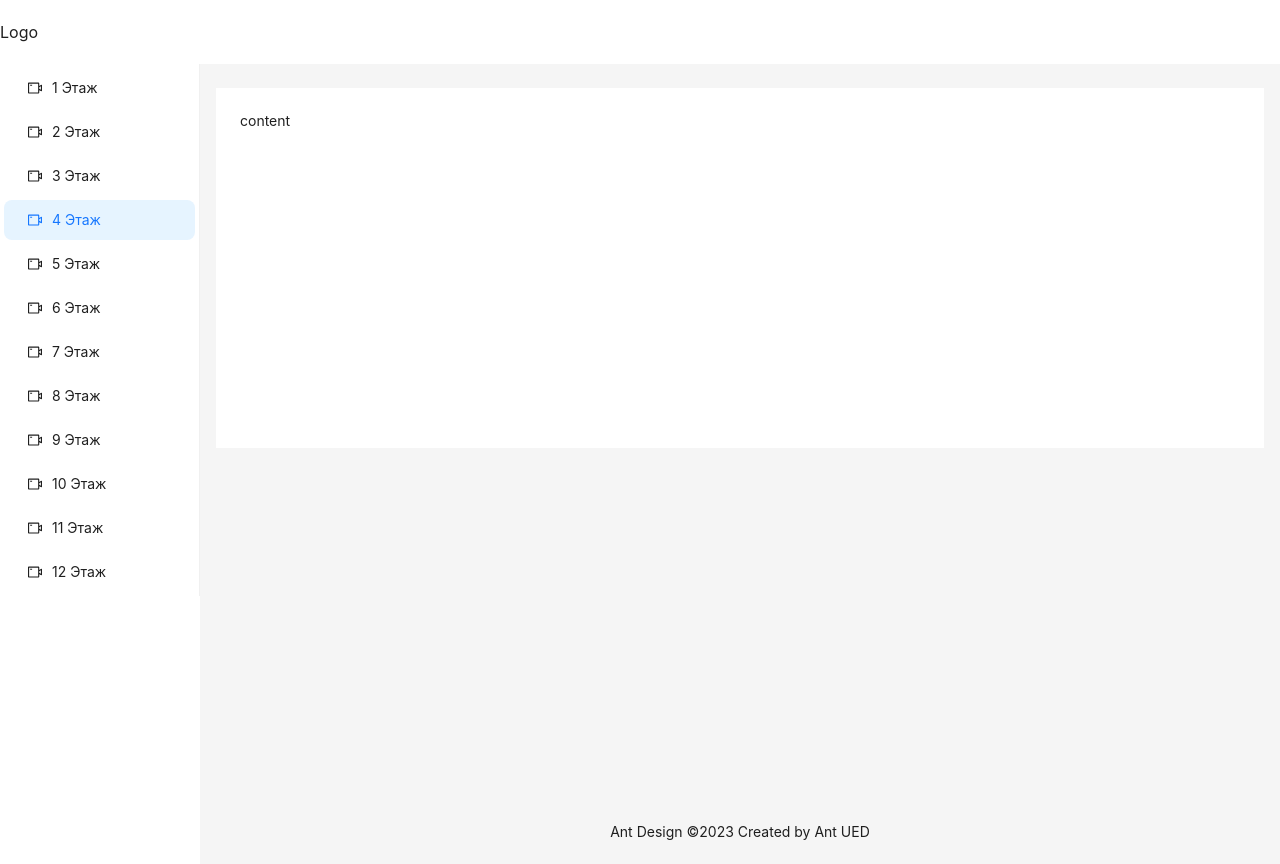
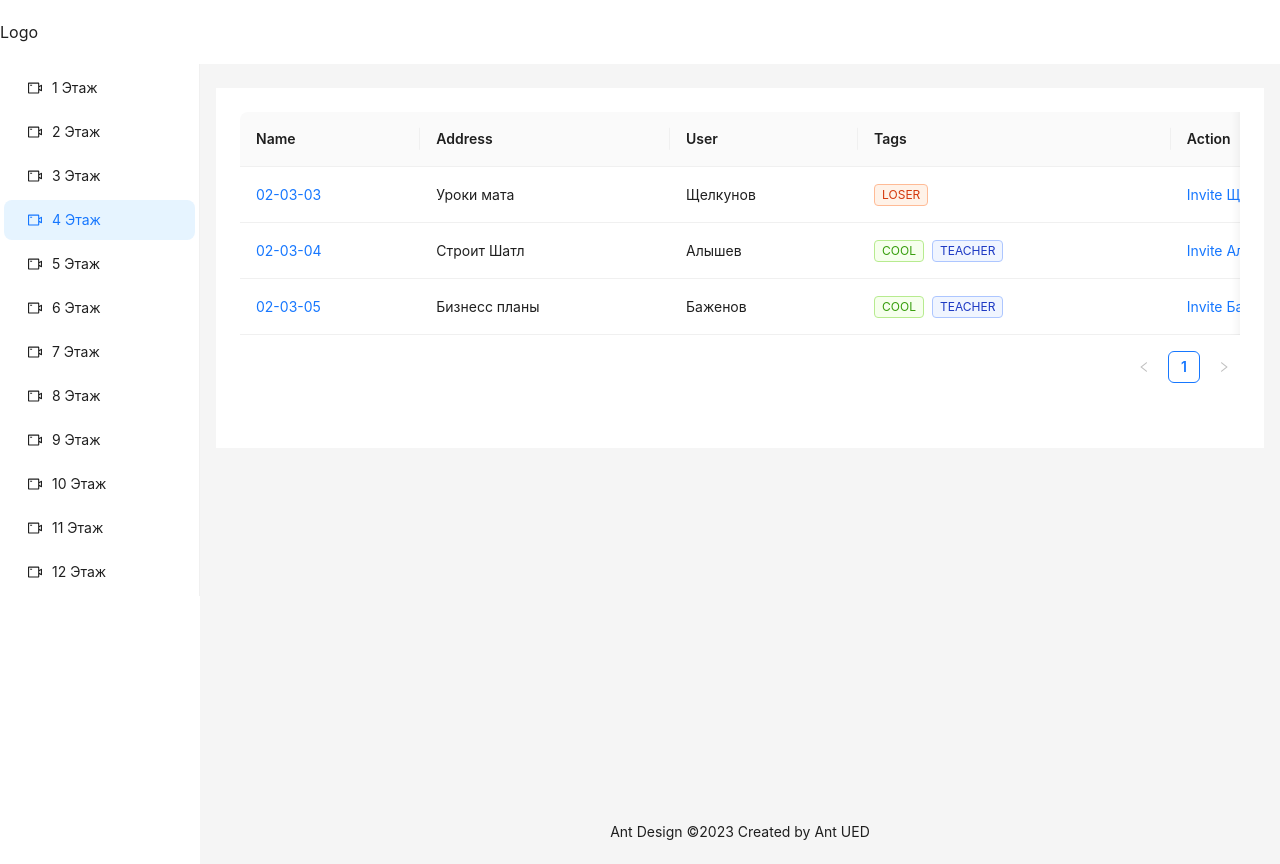
Before and after one commit to PSUTI-booking/site, a React (Create React App) app: page / in a window 1280 px wide. Built offline with nearby package versions, Linux system fonts and the light colour scheme.

Commit message:
feat(*): add table

```diff
--- a/src/App.tsx
+++ b/src/App.tsx
@@ -1,9 +1,14 @@
 import React from "react";
 import Layout from "./layout/Component";
+import Stage from "./Components/Stage/Component";
 import "./App.css";
 
 function App() {
-  return <Layout />;
+  return (
+    <Layout>
+      <Stage />
+    </Layout>
+  );
 }
 
 export default App;
--- /dev/null
+++ b/src/Components/Stage/Component.tsx
@@ -0,0 +1,88 @@
+import React from "react";
+import { Space, Table, Tag } from "antd";
+import type { ColumnsType } from "antd/es/table";
+
+interface DataType {
+  key: string;
+  name: string;
+  user: string;
+  address: string;
+  tags: string[];
+}
+
+const columns: ColumnsType<DataType> = [
+  {
+    title: "Name",
+    dataIndex: "name",
+    key: "name",
+    render: (text) => <a>{text}</a>,
+  },
+  {
+    title: "Address",
+    dataIndex: "address",
+    key: "address",
+  },
+  {
+    title: "User",
+    dataIndex: "user",
+    key: "user",
+  },
+  {
+    title: "Tags",
+    key: "tags",
+    dataIndex: "tags",
+    render: (_, { tags }) => (
+      <>
+        {tags.map((tag) => {
+          let color = tag.length > 5 ? "geekblue" : "green";
+          if (tag === "loser") {
+            color = "volcano";
+          }
+          return (
+            <Tag color={color} key={tag}>
+              {tag.toUpperCase()}
+            </Tag>
+          );
+        })}
+      </>
+    ),
+  },
+  {
+    title: "Action",
+    key: "action",
+    render: (_, record) => (
+      <Space size="middle">
+        <a>Invite {record.user}</a>
+        <a>Delete</a>
+      </Space>
+    ),
+  },
+];
+
+const data: DataType[] = [
+  {
+    key: "02-03-03",
+    name: "02-03-03",
+    user: "Щелкунов",
+    address: "Уроки мата",
+    tags: ["loser"],
+  },
+  {
+    key: "02-03-04",
+    name: "02-03-04",
+    user: "Алышев",
+    address: "Строит Шатл",
+    tags: ["cool", "teacher"],
+  },
+  {
+    key: "02-03-05",
+    name: "02-03-05",
+    user: "Баженов",
+    address: "Бизнесс планы",
+    tags: ["cool", "teacher"],
+  },
+];
+
+const App: React.FC = () => <Table scroll={{ x: 1300 }} columns={columns} dataSource={data} />;
+
+export default App;
--- a/src/layout/Component.tsx
+++ b/src/layout/Component.tsx
@@ -1,12 +1,14 @@
 import React from "react";
-import {
-  VideoCameraOutlined,
-} from "@ant-design/icons";
+import { VideoCameraOutlined } from "@ant-design/icons";
 import { Layout, Menu, theme } from "antd";
 
 const { Header, Content, Footer, Sider } = Layout;
 
-const App: React.FC = () => {
+type Iprops = {
+  children: React.ReactNode;
+};
+
+const LayoutComponent = ({ children }: Iprops) => {
   const {
     token: { colorBgContainer },
   } = theme.useToken();
@@ -60,7 +62,7 @@ const App: React.FC = () => {
                 background: colorBgContainer,
               }}
             >
-              content
+              {children}
             </div>
           </Content>
           <Footer style={{ textAlign: "center" }}>
@@ -72,4 +74,4 @@ const App: React.FC = () => {
   );
 };
 
-export default App;
+export default LayoutComponent;
```
